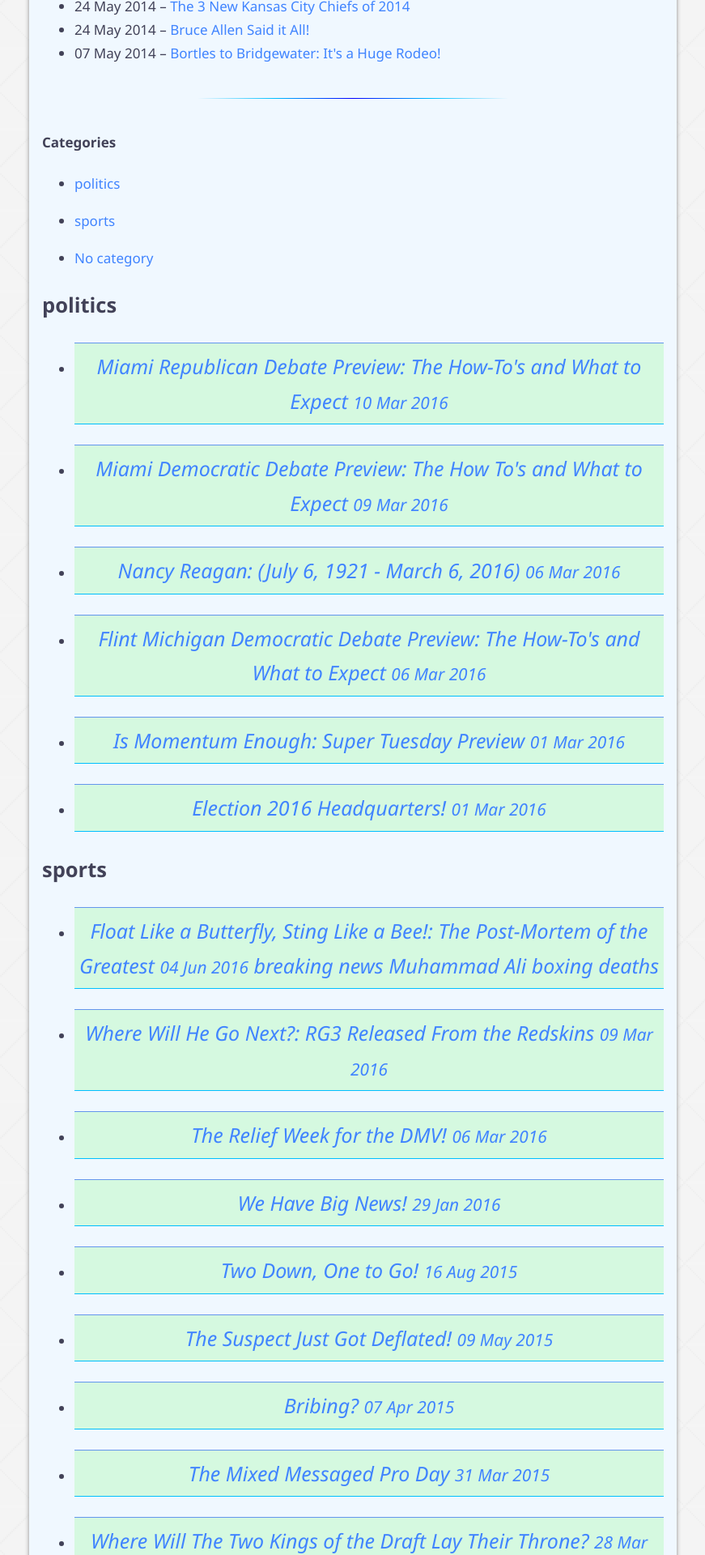
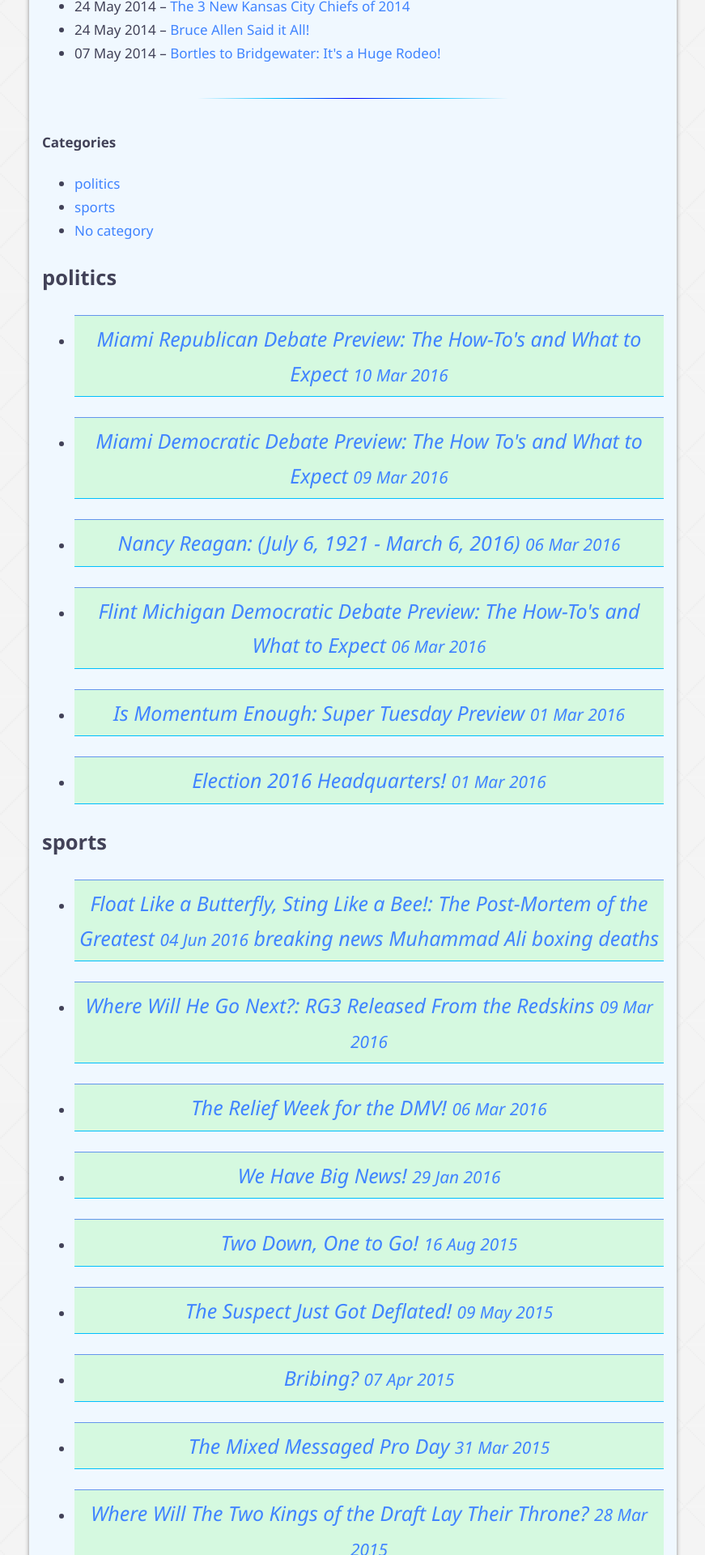
Before and after one commit to rshivjiani/rshivjiani.github.io, a Jekyll site: the page built from pages/archives.md, in a window 1280 px wide. Shown: the part 1040-2960 px from the top of the page at 81% size, without its empty margins (204-1075 px from the left). Built offline with Jekyll 4.4.1, drawn with Linux system fonts in a browser that asks for light colours.

Commit message:
Update formatting of list of categories

```diff
--- a/pages/archives.md
+++ b/pages/archives.md
@@ -47,11 +47,12 @@ Here we generate all the categories.
 
 #### Categories
 
+<ul>
 {% for ct in cats %}
-* [{{ ct }}](#{{ ct | slugify }})
+<li><a href="#{{ ct | slugify }}">{{ ct }}</a></li>
 {% endfor %}
-* [No category](#no-category)
-
+<li><a href="#no-category">No category</a></li>
+</ul>
 
 {% for ct in cats %}
 <h2 id="{{ ct | slugify }}">{{ ct }}</h2>
```
